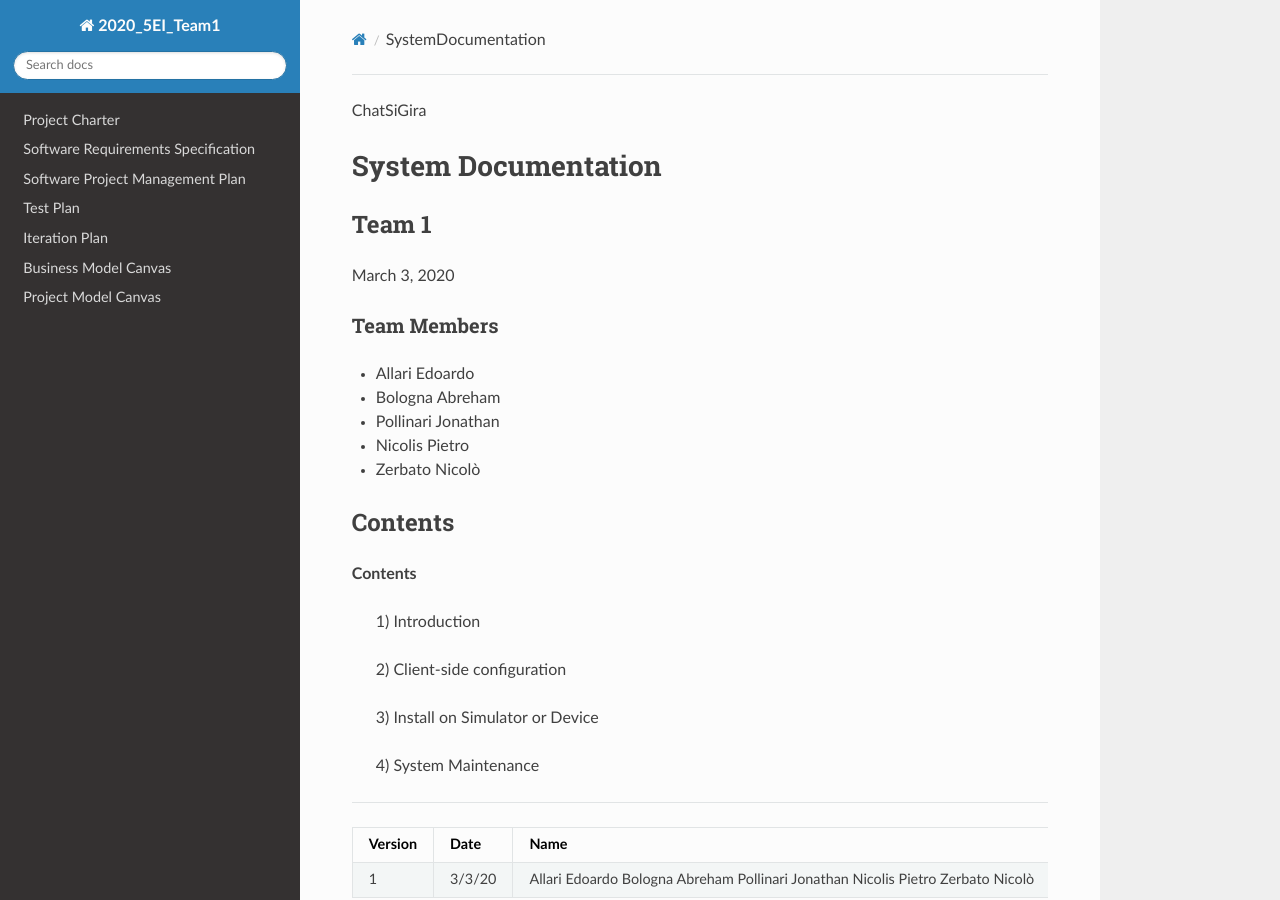
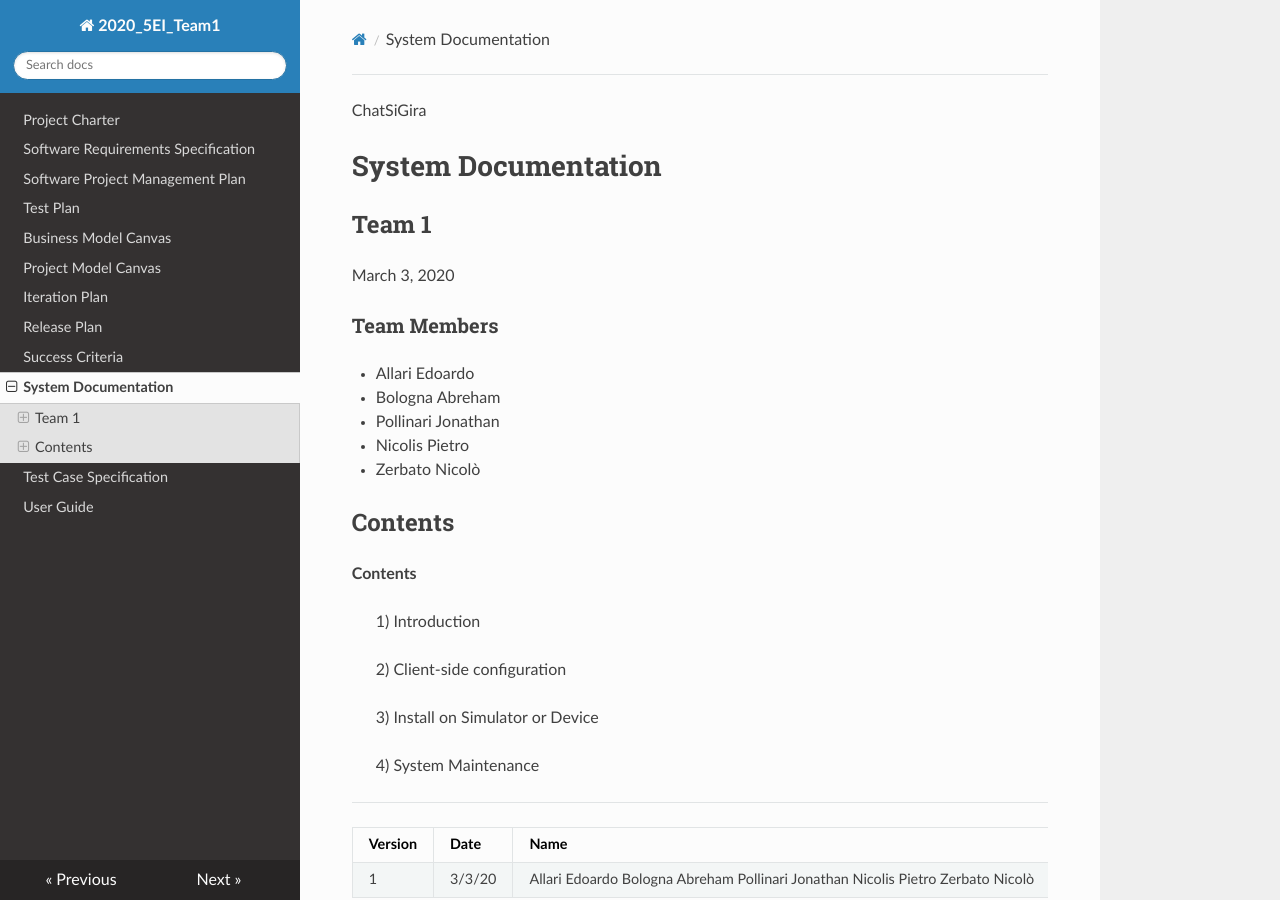
Before and after one commit to teddyedo/2020_5EI_team1_Allari, an MkDocs documentation site: the page built from docs/SystemDocumentation.md, in a window 1280 px wide and 900 px high. Built offline with MkDocs 1.6.1, drawn with Linux system fonts in a browser that asks for light colours; nearby versions of some CDN libraries.

Commit message:
Update mkdocs.yml

```diff
--- a/mkdocs.yml
+++ b/mkdocs.yml
@@ -4,9 +4,15 @@ nav:
     - 'Software Requirements Specification': 'SoftwareRequirementsSpecification.md'
     - 'Software Project Management Plan': 'Software_Project_Management_Plan.md'
     - 'Test Plan': 'Test_Plan.md'
-    - 'Iteration Plan': 'Iteration_Plan.md'
     - 'Business Model Canvas': 'Business_Model_Canvas.pdf'
     - 'Project Model Canvas': 'Project_Model_Canvas.pdf'
+    - 'Iteration Plan': 'IterationPlan.md'
+    - 'Release Plan': 'Release_Plan.md'
+    - 'Success Criteria': 'Success Criteria.md'
+    - 'System Documentation': 'SystemDocumentation.md'
+    - 'Test Case Specification': 'Test Case Specification.md'
+    - 'User Guide': 'UserGuide.md'
+
 
 
 theme:
```
